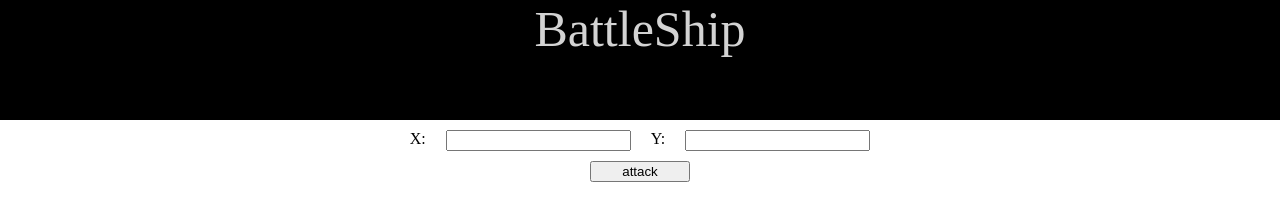
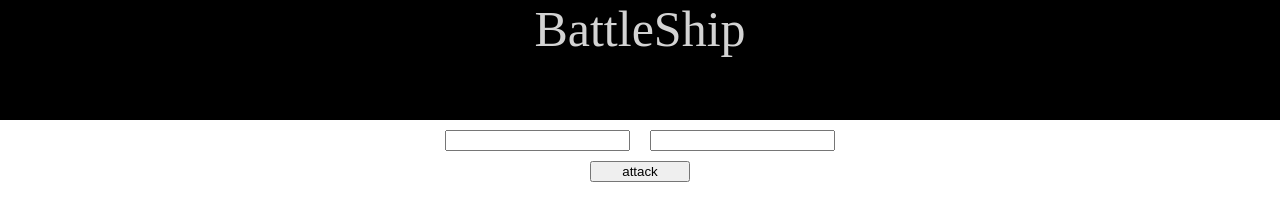
Before and after one commit to KHmamoune/Battleship, a plain HTML site: page index.html in a window 1280 px wide. Shown: the top 209 px of the page. Drawn offline with Linux system fonts and the light colour scheme.

Commit message:
Add files via upload

```diff
--- a/index.html
+++ b/index.html
@@ -11,9 +11,7 @@
   <div class="header">BattleShip</div>
   <div class="input">
     <div class="fields">
-      <label for="x">X:</label>
-      <input type="text" id="x" class="x">
-      <label for="y">Y:</label>
+      <input type="text" class="x">
       <input type="text" class="y">
     </div>
     <button class="btn">attack</button>
```
